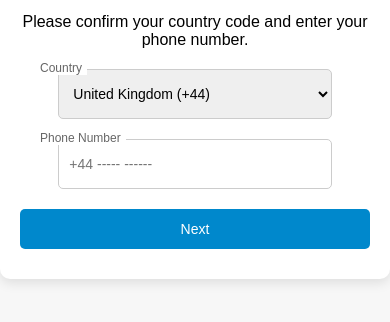
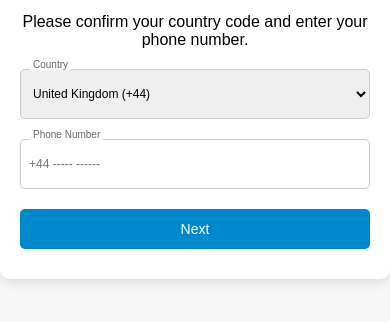
Before and after one commit to Hxrith1/verification, a website: page index.html in a window 390 px wide. Shown: the part 368-690 px from the top of the page. Drawn offline with Linux system fonts and the light colour scheme.

Commit message:
fixed mobile view

```diff
--- a/styles.css
+++ b/styles.css
@@ -129,4 +129,20 @@ button:disabled {
     input, button {
         font-size: 14px;
     }
+
+    /* Adjust label styling for mobile view */
+    .input-label {
+        font-size: 10px; /* Smaller font size to fit within the input field */
+        top: -10px; /* Slightly adjust to align within the input */
+        left: 10px; /* Adjust padding to fit */
+        padding: 0 3px; /* Smaller padding to fit within outline */
+    }
+
+    /* Adjust input styling for mobile */
+    input[type="text"], input[type="tel"], select {
+        width: 100%; /* Full width for mobile */
+        padding: 8px; /* Adjust padding to fit */
+        font-size: 12px; /* Slightly smaller font */
+        box-sizing: border-box;
+    }
 }
```
